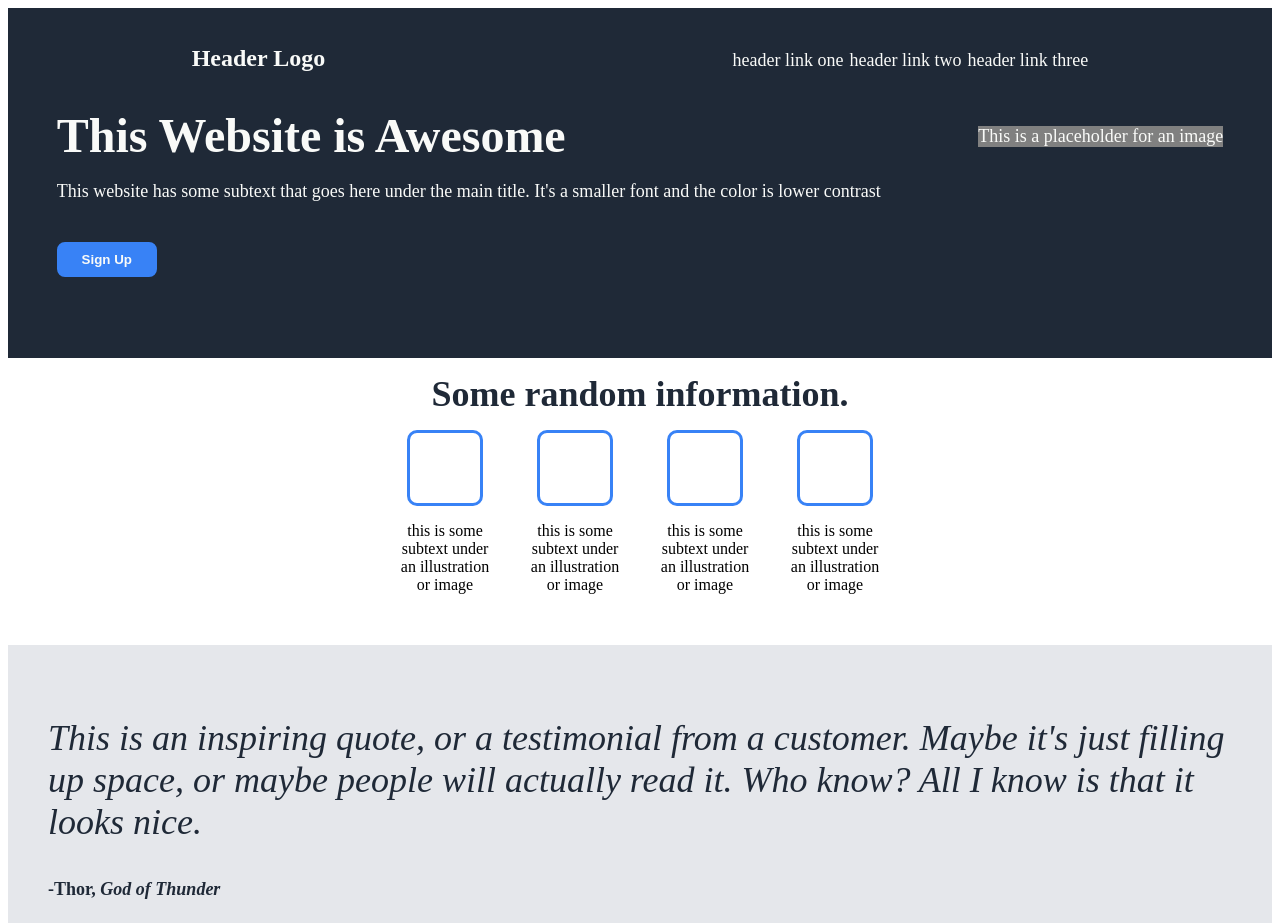
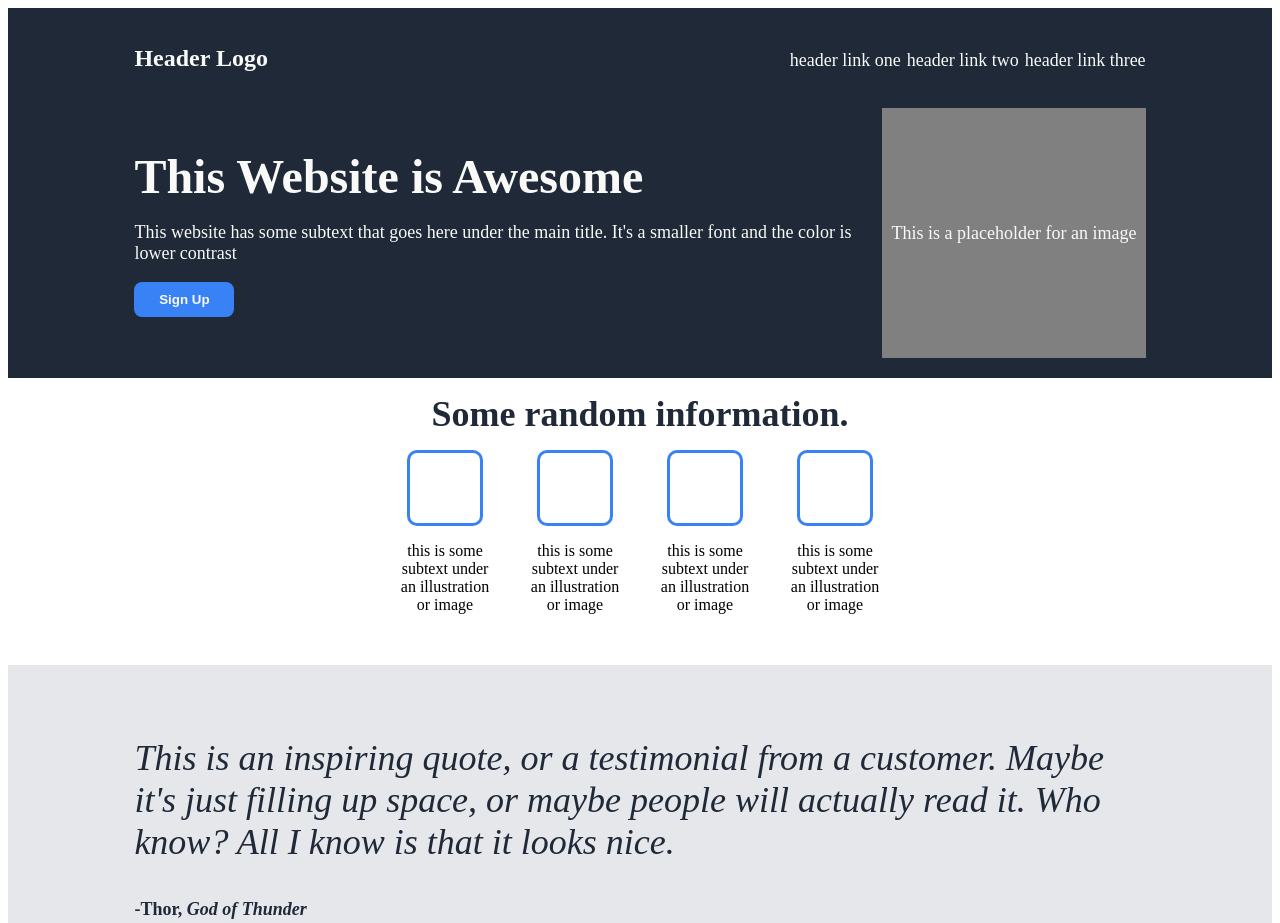
Before and after one commit to darizae/top-landing-project, a plain HTML site: page index.html in a window 1280 px wide. Shown: the top 923 px of the page. Drawn offline with Linux system fonts and the light colour scheme.

Commit message:
Further modifications to layout

```diff
--- a/css/style.css
+++ b/css/style.css
@@ -1,3 +1,4 @@
+
 .header,
 .intro,
 .footer
@@ -8,8 +9,23 @@
     color: #F9FAF8;
 }
 
+div.all-up > div,
+blockquote
+{
+    margin-left: 10%;
+    margin-right: 10%;
+}
+
+.all-up {
+    display: flex;
+    flex-direction: column;
+    align-items: stretch;
+    background-color: #1F2937;
+}
+
+
 .header {
-    justify-content: space-around;
+    justify-content: space-between;
     align-items: center;
     font-size: 24px;
     font-weight: bold;
@@ -21,6 +37,7 @@ ul > li {
     font-weight: lighter;
 }
 
+
 .intro {
     display: flex;
     flex-direction: row;
@@ -28,7 +45,14 @@ ul > li {
     font-weight: 900;
     height: 250px;
     align-items: stretch;
-    justify-content: space-around;
+    justify-content: space-between;
+    margin-bottom: 20px;
+}
+
+.intro-left {
+    display: flex;
+    flex-direction: column;
+    justify-content: center;
 }
 
 div.intro-left > p
@@ -37,13 +61,26 @@ div.intro-left > p
     font-weight: 1;
 }
 
-div.intro-right > p
+.intro-right {
+    font-size: 18px;
+    font-weight: 1;
+    color: #F9FAF8;
+    background-color: gray;
+    width: 290px;
+    display: flex;
+    justify-content: center;
+    align-items: center;
+}
+
+
+div.intro-right > div
 {
     font-size: 18px;
     font-weight: 1;
     color: #F9FAF8;
     background-color: gray;
 }
+
 
 .info {
     display: flex;
@@ -117,7 +154,8 @@ figcaption {
     background-color: #3882F6;
     display: flex;
     padding: 15px;
-    width: 650px;
+    width: 750px;
+    height: 150px;
     justify-content: space-evenly;
     align-items: center;
     color: #F9FAF8;
--- a/index.html
+++ b/index.html
@@ -10,6 +10,7 @@
 
 <body>
 
+    <div class="all-up">
         <div class="header">
             <div>Header Logo</div>
             <ul>
@@ -25,8 +26,16 @@
                 <p>This website has some subtext that goes here under the main title. It's a smaller font and the color is lower contrast</p>
                 <button id="sign-up-two">Sign Up</button>
             </div>
-        <div class="intro-right"><p>This is a placeholder for an image</p></div>
+            <div class="intro-right">
+                <div>
+                    <p>This is a placeholder for an image</p>
                 </div>
+            </div>
+        </div>
+    </div>
+
+
+
 
     <div class="info">
         <div id="info-title">Some random information.</div>
```
Lines whose indentation alone changed are shown as unchanged.
